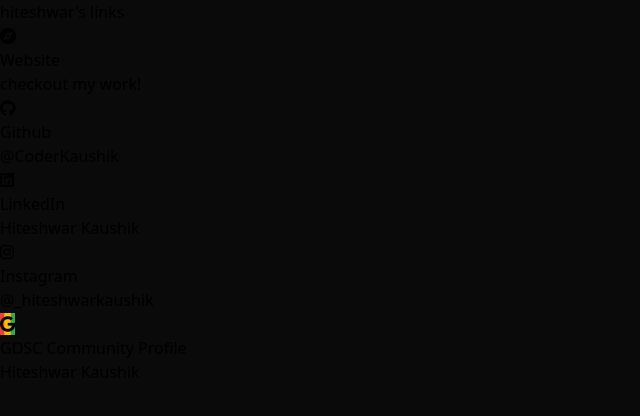
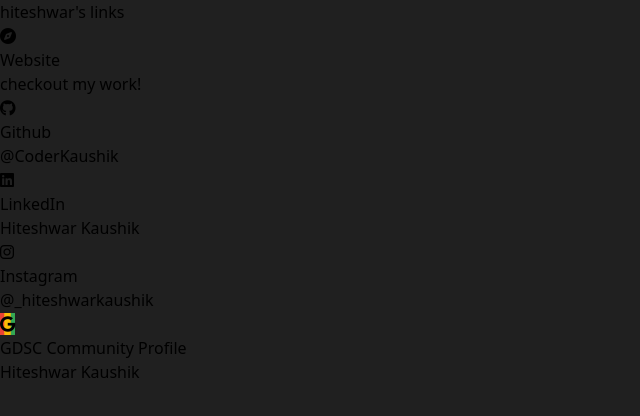
Before and after one commit to CoderKaushik/LinkTree, a React (Vite) app: page / in a window 1280 px wide. Shown: the top 416 px of the page, without its empty margins (0-640 px from the left). Built offline with nearby package versions, Linux system fonts and the light colour scheme.

Commit message:
changed bg color

```diff
--- a/src/index.css
+++ b/src/index.css
@@ -5,7 +5,7 @@
 body {
     margin: 0;
     padding: 0;
-    background-color: #0A0A0A;
+    background-color: #202020;
 }
 
 ::-webkit-scrollbar {
```
